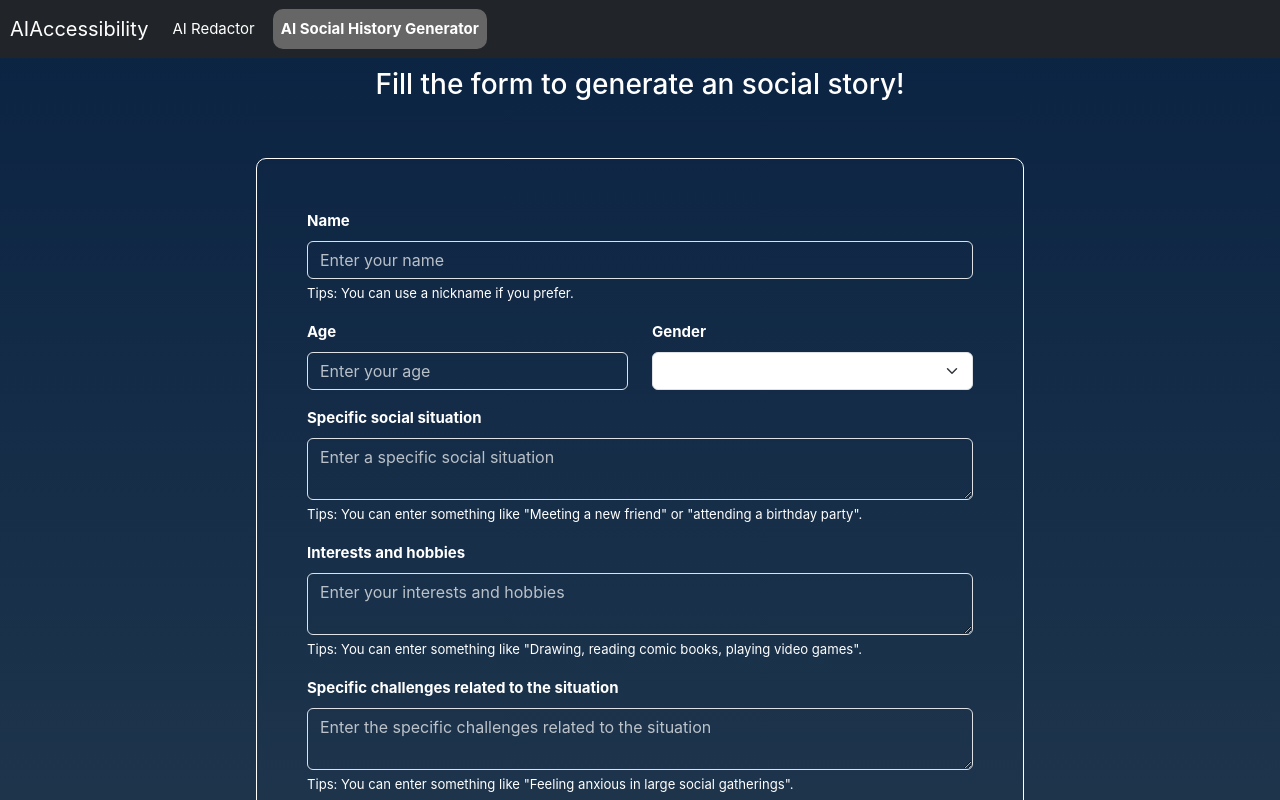
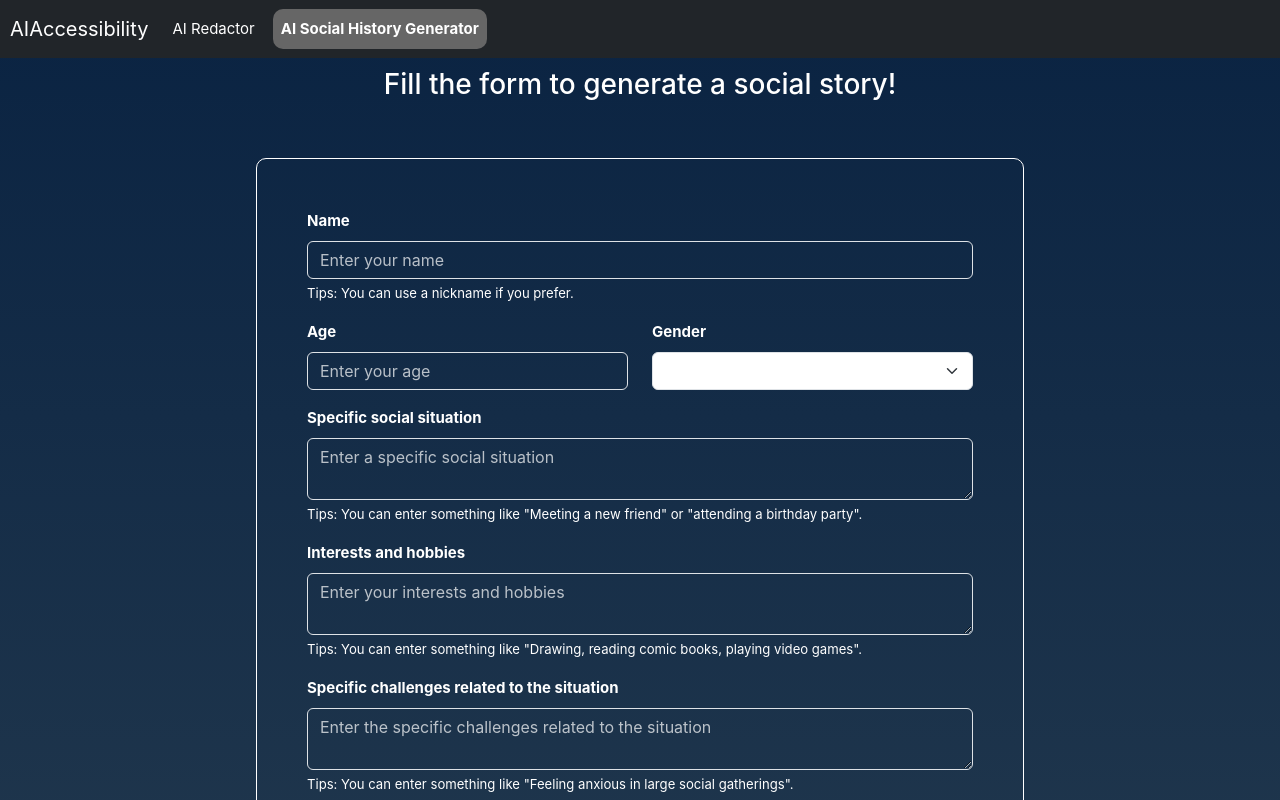
Before and after one commit to YLinZH/TFG-frontend, a Vue app: page /AISocialHistoryGenerator in a window 1280 px wide. Shown: the top 800 px of the page. Built offline with nearby package versions, Linux system fonts and the light colour scheme.

Commit message:
corregir les faltes

```diff
--- a/src/views/AISocialHistoryGenerator.vue
+++ b/src/views/AISocialHistoryGenerator.vue
@@ -1,6 +1,6 @@
 <template>
     <div class="container-fluid aiSocialHistoryGenerator">
-        <h3 class="description" v-if="!isMessageSended">Fill the form to generate an social story!</h3>
+        <h3 class="description" v-if="!isMessageSended">Fill the form to generate a social story!</h3>
         <div class="formSection" v-if="!isMessageSended">
             <div class="row mb-3">
                 <div class="col">
```
